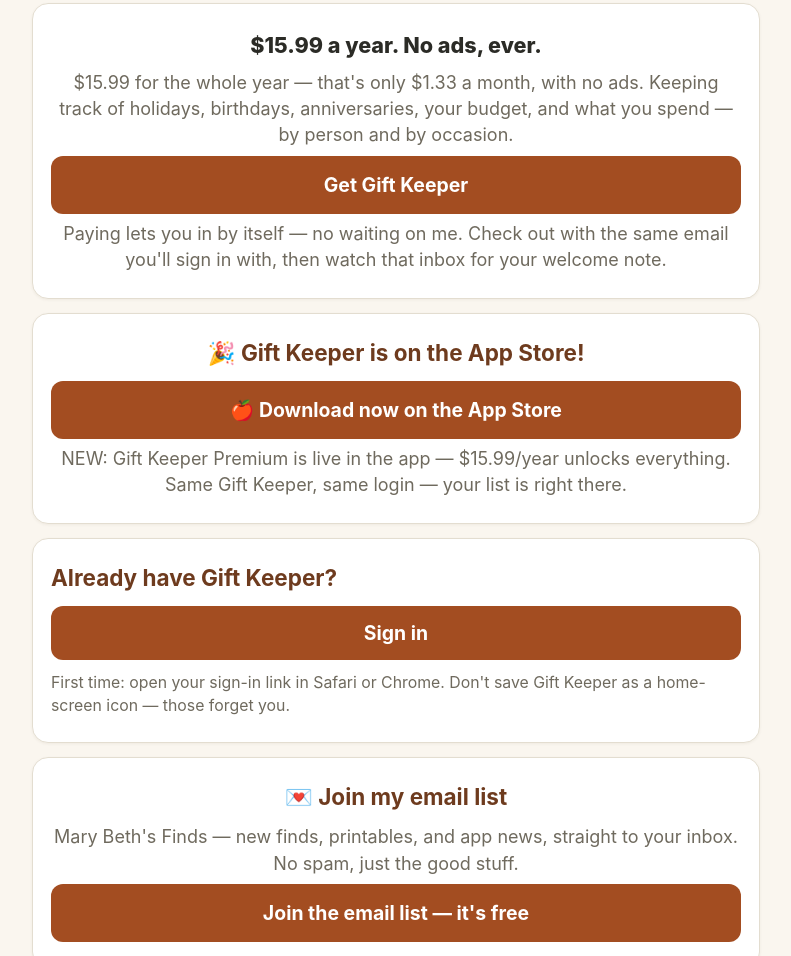
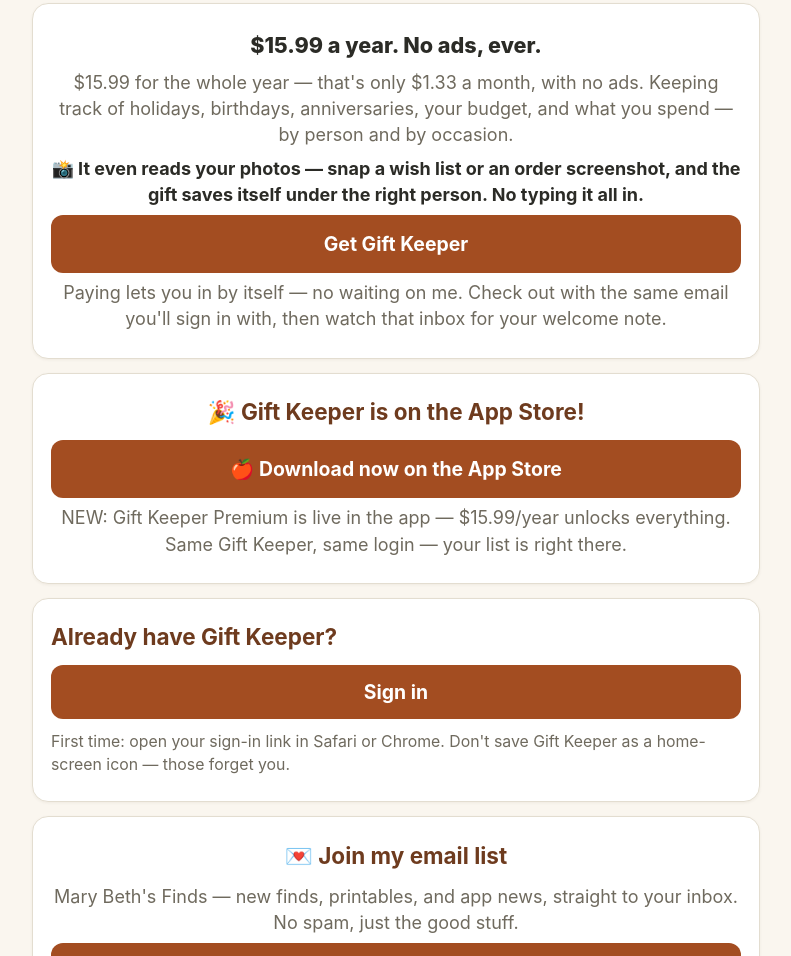
Before and after one commit to mdarybeth28/gift-keeper, a plain HTML site: page index.html in a window 1280 px wide. Shown: the part 1209-2165 px from the top of the page, without its empty margins (244-1035 px from the left). Drawn offline with nearby package versions, Linux system fonts and the light colour scheme; no server answers.

Commit message:
Door: scanner line right by the price (wish list + order screenshot reader)

```diff
--- a/index.html
+++ b/index.html
@@ -195,6 +195,7 @@ var SEASONS = [
     <div class="card center">
       <p style="font-size:1.2rem;font-weight:800;">$15.99 a year. No ads, ever.</p>
       <p class="muted">$15.99 for the whole year — that's only $1.33 a month, with no ads. Keeping track of holidays, birthdays, anniversaries, your budget, and what you spend — by person and by occasion.</p>
+      <p style="font-weight:700;">📸 It even reads your photos — snap a wish list or an order screenshot, and the gift saves itself under the right person. No typing it all in.</p>
       <p><a class="btn" href="https://buy.stripe.com/14A9AT2O26mPfSd8030ZW04">Get Gift Keeper</a></p>
       <p class="muted">Paying lets you in by itself — no waiting on me. Check out with the same email you'll sign in with, then watch that inbox for your welcome note.</p>
     </div>
```
